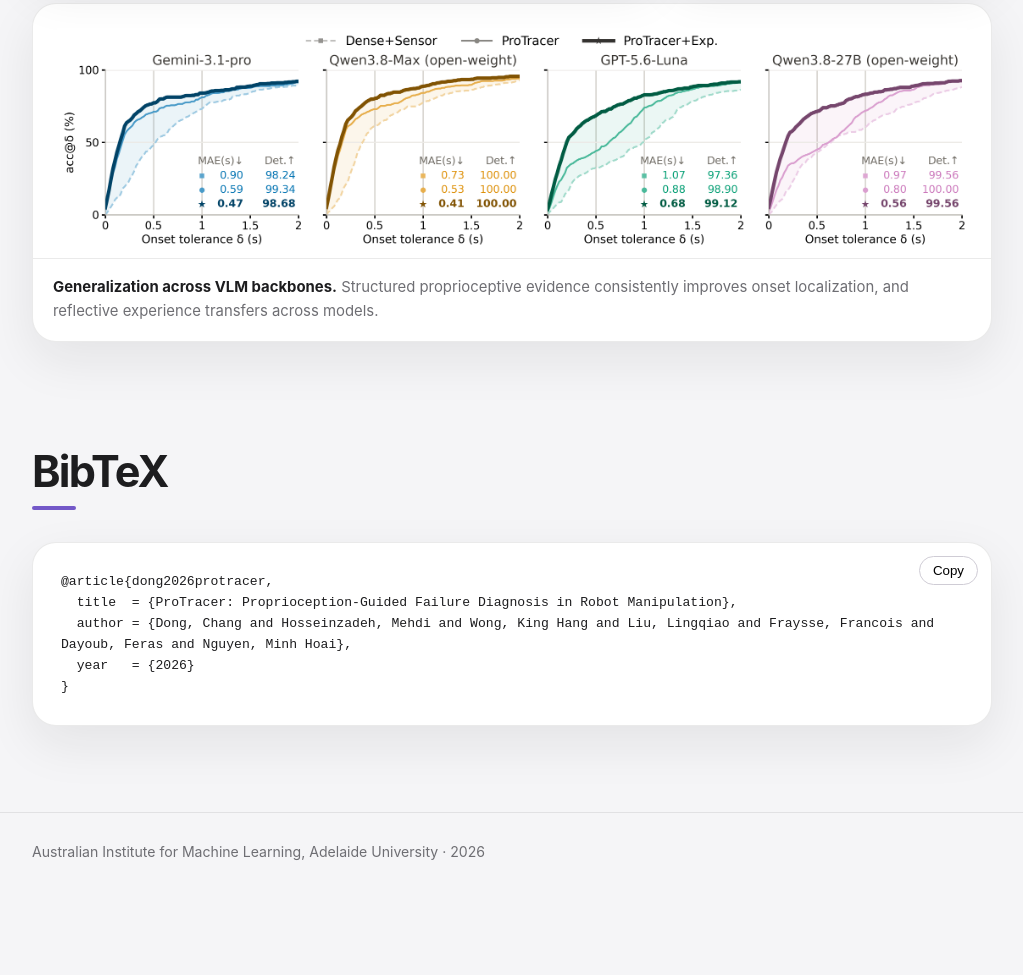
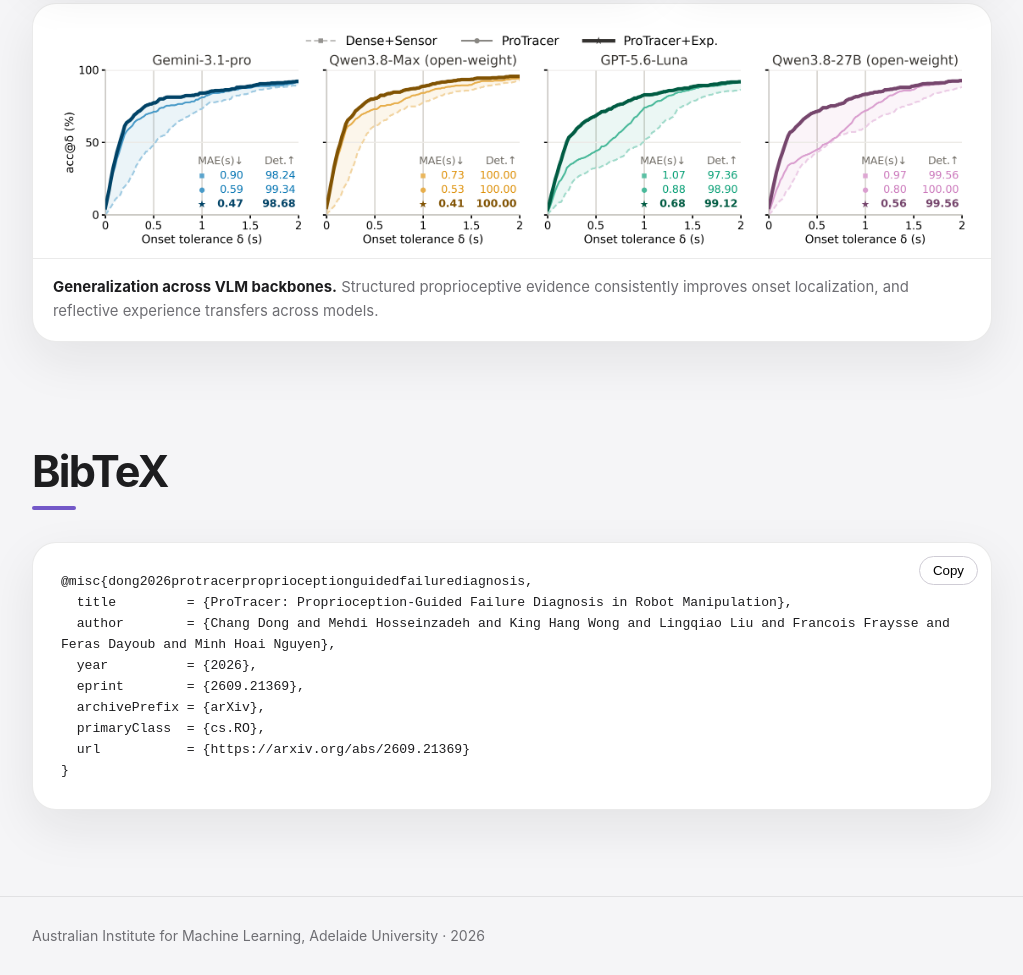
Before and after one commit to ProTracer-Failure/ProTracer-Failure.github.io, a plain HTML site: page index.html in a window 1280 px wide. Shown: the part 5086-6061 px from the top of the page, without its empty margins (128-1151 px from the left). Before the commit the page ends 5977 px from the top, so only its background shows below. Drawn offline with Linux system fonts and the light colour scheme.

Commit message:
Update BibTeX for arXiv release

```diff
--- a/index.html
+++ b/index.html
@@ -198,10 +198,14 @@
       <h2>BibTeX</h2>
       <div class="bib-card">
         <button id="copy-button" type="button">Copy</button>
-        <pre><code id="bibtex-code">@article{dong2026protracer,
-  title  = {ProTracer: Proprioception-Guided Failure Diagnosis in Robot Manipulation},
-  author = {Dong, Chang and Hosseinzadeh, Mehdi and Wong, King Hang and Liu, Lingqiao and Fraysse, Francois and Dayoub, Feras and Nguyen, Minh Hoai},
-  year   = {2026}
+        <pre><code id="bibtex-code">@misc{dong2026protracerproprioceptionguidedfailurediagnosis,
+  title         = {ProTracer: Proprioception-Guided Failure Diagnosis in Robot Manipulation},
+  author        = {Chang Dong and Mehdi Hosseinzadeh and King Hang Wong and Lingqiao Liu and Francois Fraysse and Feras Dayoub and Minh Hoai Nguyen},
+  year          = {2026},
+  eprint        = {2609.21369},
+  archivePrefix = {arXiv},
+  primaryClass  = {cs.RO},
+  url           = {https://arxiv.org/abs/2609.21369}
 }</code></pre>
       </div>
     </section>
```
